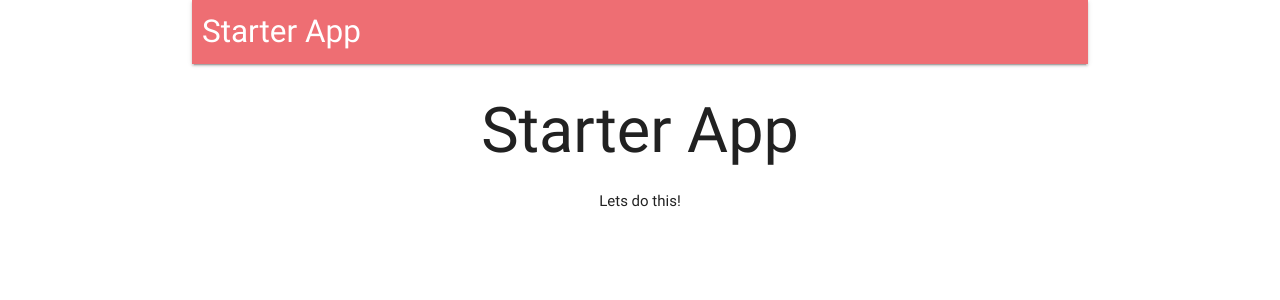
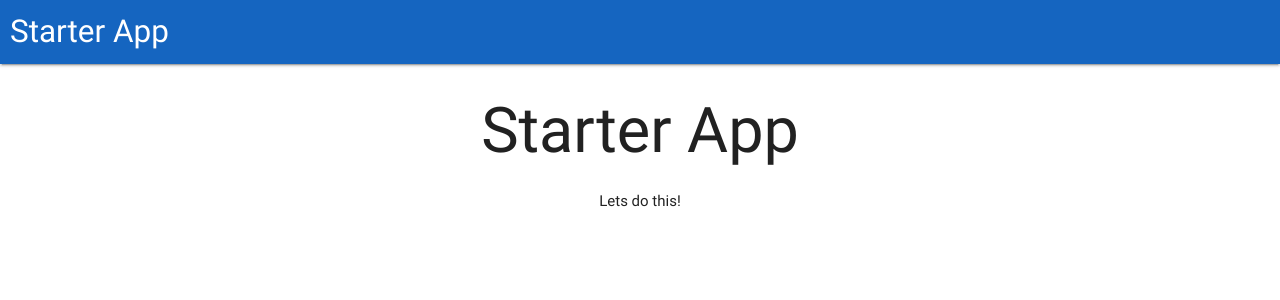
Before and after one commit to sebapereyro/master-catalog, a React (Create React App) app in the folder client/: page / in a window 1280 px wide. Shown: the top 300 px of the page. Built offline with nearby package versions, Linux system fonts and the light colour scheme; no server answers.

Commit message:
changing nav color

```diff
--- a/client/src/components/App.js
+++ b/client/src/components/App.js
@@ -33,15 +33,17 @@ class App extends React.Component {
 
   render() {
     return (
-      <div className="container">
+      <div>
         <BrowserRouter>
           <div>
             <Header />
-            <Route exact path="/" component={Landing} />
-            <Route exact path="/dashboard" component={Dashboard} />
-            <Route exact path="/packs" component={PackList} />
-            <Route exact path="/packs/new" component={PackNew} />
-            <Route exact path="/help" component={Help} />
+            <div className="container">
+              <Route exact path="/" component={Landing} />
+              <Route exact path="/dashboard" component={Dashboard} />
+              <Route exact path="/packs" component={PackList} />
+              <Route exact path="/packs/new" component={PackNew} />
+              <Route exact path="/help" component={Help} />
+            </div>
           </div>
         </BrowserRouter>
       </div>
--- a/client/src/components/Header.js
+++ b/client/src/components/Header.js
@@ -26,7 +26,7 @@ class Header extends React.Component {
   render() {
     const headerUrl = this.props.auth ? '/packs' : '/';
     return (
-      <nav>
+      <nav className="blue darken-3">
         <div className="nav-wrapper">
           <Link to={headerUrl} className="left brand-logo" style={divStyle}>
             Starter App
```
